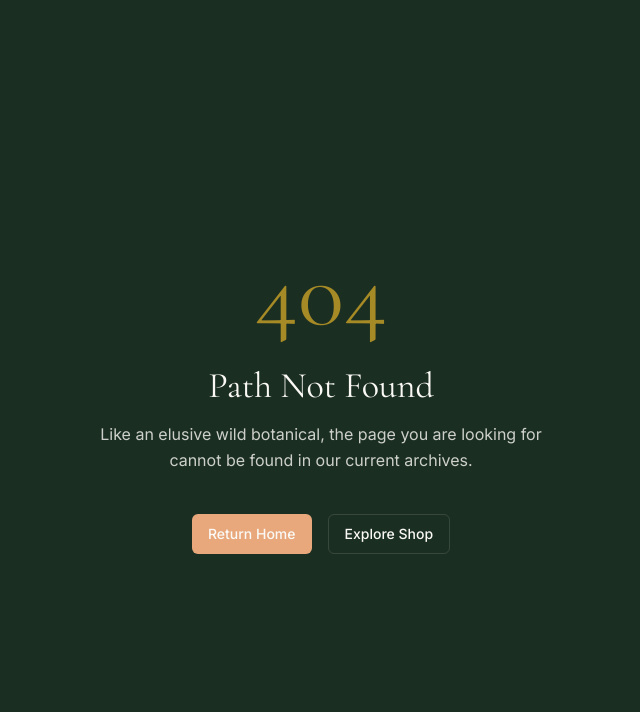
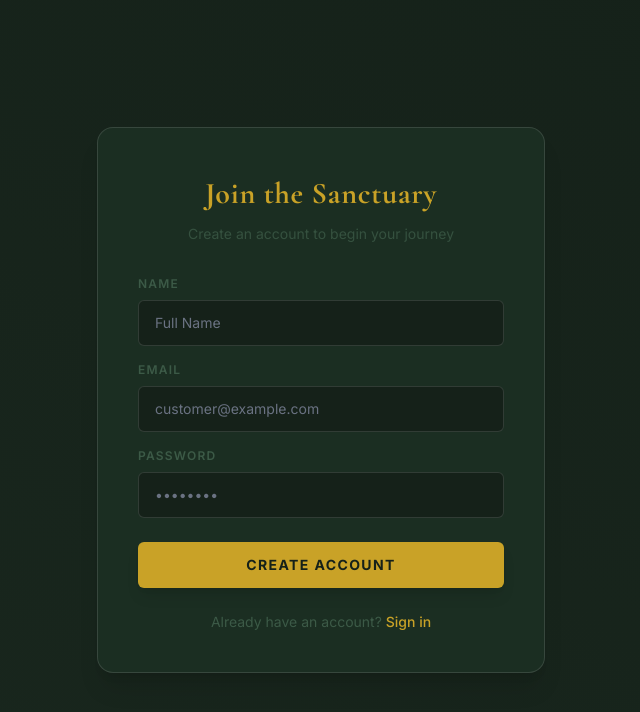
Before and after one commit to Naveen9902/rudra-herbals, a Next.js app: page /register in a window 1280 px wide. Before the commit this address had no page. Shown: the top 712 px of the page, without its empty margins (319-959 px from the left). Built offline with nearby package versions, Linux system fonts and the light colour scheme.

Commit message:
Add customer registration flow

```diff
--- a/src/app/(account)/login/page.tsx
+++ b/src/app/(account)/login/page.tsx
@@ -1,14 +1,17 @@
 "use client"
 
 import { signIn } from "next-auth/react"
-import { useState } from "react"
-import { useRouter } from "next/navigation"
+import { useState, Suspense } from "react"
+import { useRouter, useSearchParams } from "next/navigation"
+import Link from "next/link"
 
-export default function Login() {
+function LoginForm() {
   const [email, setEmail] = useState("")
   const [password, setPassword] = useState("")
   const [error, setError] = useState("")
   const router = useRouter()
+  const searchParams = useSearchParams()
+  const registered = searchParams.get("registered")
 
   const handleSubmit = async (e: React.FormEvent) => {
     e.preventDefault()
@@ -37,9 +40,6 @@ export default function Login() {
   }
 
   return (
-    <div className="min-h-screen flex items-center justify-center bg-[var(--forest-950)] py-12 px-4 sm:px-6 lg:px-8 relative overflow-hidden">
-      <div className="absolute inset-0 bg-gradient-to-tr from-[var(--sage-tint)]/10 to-transparent pointer-events-none" />
-
     <div className="max-w-md w-full space-y-8 relative z-10 bg-[var(--forest-900)] p-10 rounded-2xl border border-[var(--border-subtle)] shadow-xl">
       <div>
         <h2 className="mt-2 text-center text-3xl font-serif font-extrabold text-[var(--gold-400)] tracking-wide">
@@ -50,6 +50,7 @@ export default function Login() {
         </p>
       </div>
       <form className="mt-8 space-y-6" onSubmit={handleSubmit}>
+        {registered && <div className="p-3 bg-green-900/30 border border-green-500/50 text-green-200 text-sm text-center rounded-md">Account created successfully! Please sign in.</div>}
         {error && <div className="p-3 bg-red-900/30 border border-red-500/50 text-red-200 text-sm text-center rounded-md">{error}</div>}
         <div className="space-y-4">
           <div>
@@ -86,8 +87,27 @@ export default function Login() {
             Sign In
           </button>
         </div>
+
+        <div className="text-center mt-4">
+          <p className="text-sm text-[var(--sage-tint)]">
+            Don't have an account?{" "}
+            <Link href="/register" className="text-[var(--gold-400)] hover:underline font-medium">
+              Join the Sanctuary
+            </Link>
+          </p>
+        </div>
       </form>
-      </div>
     </div>
   )
 }
+
+export default function Login() {
+  return (
+    <div className="min-h-screen flex items-center justify-center bg-[var(--forest-950)] py-12 px-4 sm:px-6 lg:px-8 relative overflow-hidden">
+      <div className="absolute inset-0 bg-gradient-to-tr from-[var(--sage-tint)]/10 to-transparent pointer-events-none" />
+      <Suspense fallback={<div className="text-white">Loading...</div>}>
+        <LoginForm />
+      </Suspense>
+    </div>
+  )
+}
--- /dev/null
+++ b/src/app/(account)/register/page.tsx
@@ -0,0 +1,99 @@
+"use client"
+
+import { useState } from "react"
+import { useRouter } from "next/navigation"
+import Link from "next/link"
+import { registerUser } from "@/app/actions/auth-actions"
+
+export default function Register() {
+  const [error, setError] = useState("")
+  const [loading, setLoading] = useState(false)
+  const router = useRouter()
+
+  const handleSubmit = async (e: React.FormEvent<HTMLFormElement>) => {
+    e.preventDefault()
+    setError("")
+    setLoading(true)
+
+    const formData = new FormData(e.currentTarget)
+    const result = await registerUser(formData)
+
+    if (!result.success) {
+      setError(result.error || "Something went wrong")
+      setLoading(false)
+    } else {
+      router.push("/login?registered=true")
+    }
+  }
+
+  return (
+    <div className="min-h-screen flex items-center justify-center bg-[var(--forest-950)] py-12 px-4 sm:px-6 lg:px-8 relative overflow-hidden">
+      <div className="absolute inset-0 bg-gradient-to-tr from-[var(--sage-tint)]/10 to-transparent pointer-events-none" />
+
+      <div className="max-w-md w-full space-y-8 relative z-10 bg-[var(--forest-900)] p-10 rounded-2xl border border-[var(--border-subtle)] shadow-xl">
+        <div>
+          <h2 className="mt-2 text-center text-3xl font-serif font-extrabold text-[var(--gold-400)] tracking-wide">
+            Join the Sanctuary
+          </h2>
+          <p className="mt-3 text-center text-sm text-[var(--sage-tint)] opacity-80">
+            Create an account to begin your journey
+          </p>
+        </div>
+        <form className="mt-8 space-y-6" onSubmit={handleSubmit}>
+          {error && <div className="p-3 bg-red-900/30 border border-red-500/50 text-red-200 text-sm text-center rounded-md">{error}</div>}
+          <div className="space-y-4">
+            <div>
+              <label className="block text-xs uppercase tracking-widest text-[var(--sage-tint)] mb-2 font-semibold">Name</label>
+              <input
+                name="name"
+                type="text"
+                required
+                className="appearance-none relative block w-full px-4 py-3 bg-[var(--forest-950)] border border-[var(--border-subtle)] placeholder-gray-500 text-[var(--ink-50)] rounded-md focus:outline-none focus:ring-1 focus:ring-[var(--terracotta-400)] focus:border-[var(--terracotta-400)] transition-colors sm:text-sm"
+                placeholder="Full Name"
+              />
+            </div>
+            <div>
+              <label className="block text-xs uppercase tracking-widest text-[var(--sage-tint)] mb-2 font-semibold">Email</label>
+              <input
+                name="email"
+                type="email"
+                required
+                className="appearance-none relative block w-full px-4 py-3 bg-[var(--forest-950)] border border-[var(--border-subtle)] placeholder-gray-500 text-[var(--ink-50)] rounded-md focus:outline-none focus:ring-1 focus:ring-[var(--terracotta-400)] focus:border-[var(--terracotta-400)] transition-colors sm:text-sm"
+                placeholder="customer@example.com"
+              />
+            </div>
+            <div>
+              <label className="block text-xs uppercase tracking-widest text-[var(--sage-tint)] mb-2 font-semibold">Password</label>
+              <input
+                name="password"
+                type="password"
+                required
+                className="appearance-none relative block w-full px-4 py-3 bg-[var(--forest-950)] border border-[var(--border-subtle)] placeholder-gray-500 text-[var(--ink-50)] rounded-md focus:outline-none focus:ring-1 focus:ring-[var(--terracotta-400)] focus:border-[var(--terracotta-400)] transition-colors sm:text-sm"
+                placeholder="••••••••"
+              />
+            </div>
+          </div>
+
+          <div>
+            <button
+              type="submit"
+              disabled={loading}
+              className="group relative w-full flex justify-center py-3 px-4 border border-transparent text-sm font-bold uppercase tracking-widest rounded-md text-[var(--forest-950)] bg-[var(--gold-400)] hover:bg-[var(--gold-500)] focus:outline-none focus:ring-2 focus:ring-offset-2 focus:ring-[var(--gold-400)] focus:ring-offset-[var(--forest-900)] transition-all shadow-lg hover:shadow-xl disabled:opacity-70"
+            >
+              {loading ? "Creating..." : "Create Account"}
+            </button>
+          </div>
+
+          <div className="text-center mt-4">
+            <p className="text-sm text-[var(--sage-tint)]">
+              Already have an account?{" "}
+              <Link href="/login" className="text-[var(--gold-400)] hover:underline font-medium">
+                Sign in
+              </Link>
+            </p>
+          </div>
+        </form>
+      </div>
+    </div>
+  )
+}
--- /dev/null
+++ b/src/app/actions/auth-actions.ts
@@ -0,0 +1,39 @@
+"use server"
+
+import { prisma } from "@/lib/db"
+
+export async function registerUser(formData: FormData) {
+  try {
+    const name = formData.get("name") as string
+    const email = formData.get("email") as string
+    const password = formData.get("password") as string
+
+    if (!name || !email || !password) {
+      return { success: false, error: "All fields are required" }
+    }
+
+    const existingUser = await prisma.user.findUnique({
+      where: { email }
+    })
+
+    if (existingUser) {
+      return { success: false, error: "An account with this email already exists" }
+    }
+
+    // In a real application, you should hash the password using bcrypt.
+    // We are using plain text here to match the simple setup in auth.ts.
+    await prisma.user.create({
+      data: {
+        name,
+        email,
+        passwordHash: password,
+        role: "customer"
+      }
+    })
+
+    return { success: true }
+  } catch (error: any) {
+    console.error("Registration error:", error)
+    return { success: false, error: "Failed to register account" }
+  }
+}
--- a/src/lib/auth.ts
+++ b/src/lib/auth.ts
@@ -33,11 +33,16 @@ export const authOptions: NextAuthOptions = {
           }
         }
 
-        // Alternative: check the database
-        // const user = await prisma.user.findUnique({ where: { email: credentials.email } })
-        // if (user && user.passwordHash === credentials.password && user.role === 'admin') {
-        //   return user
-        // }
+        // Check the database for regular users
+        const user = await prisma.user.findUnique({ where: { email: credentials.email } })
+        if (user && user.passwordHash === credentials.password) {
+          return {
+            id: user.id,
+            name: user.name,
+            email: user.email,
+            role: user.role
+          }
+        }
 
         return null
       }
--- a/src/middleware.ts
+++ b/src/middleware.ts
@@ -5,8 +5,8 @@ import type { NextRequest } from "next/server"
 export async function middleware(req: NextRequest) {
   const path = req.nextUrl.pathname
 
-  // Allow unrestricted access to the login page
-  if (path === "/login") {
+  // Allow unrestricted access to the login and register pages
+  if (path === "/login" || path === "/register") {
     return NextResponse.next()
   }
 
```
Lines whose indentation alone changed are shown as unchanged.
